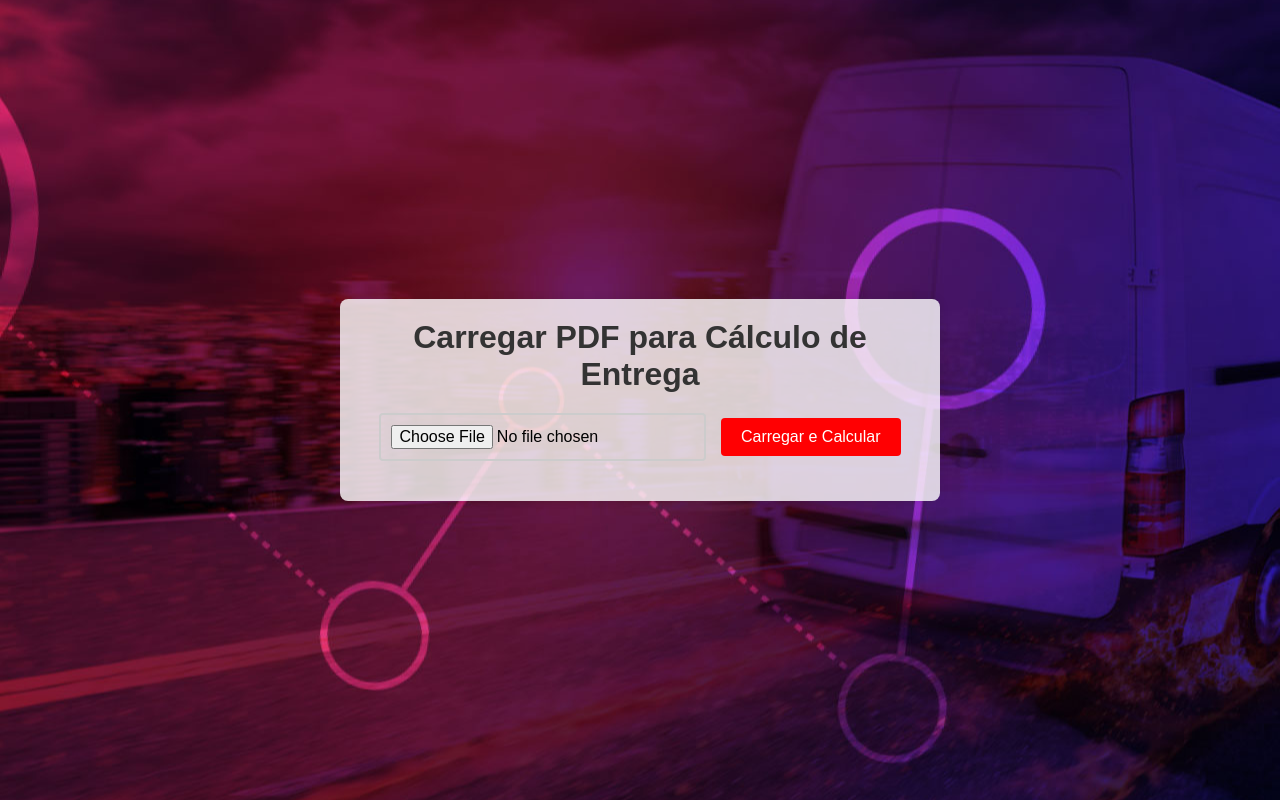
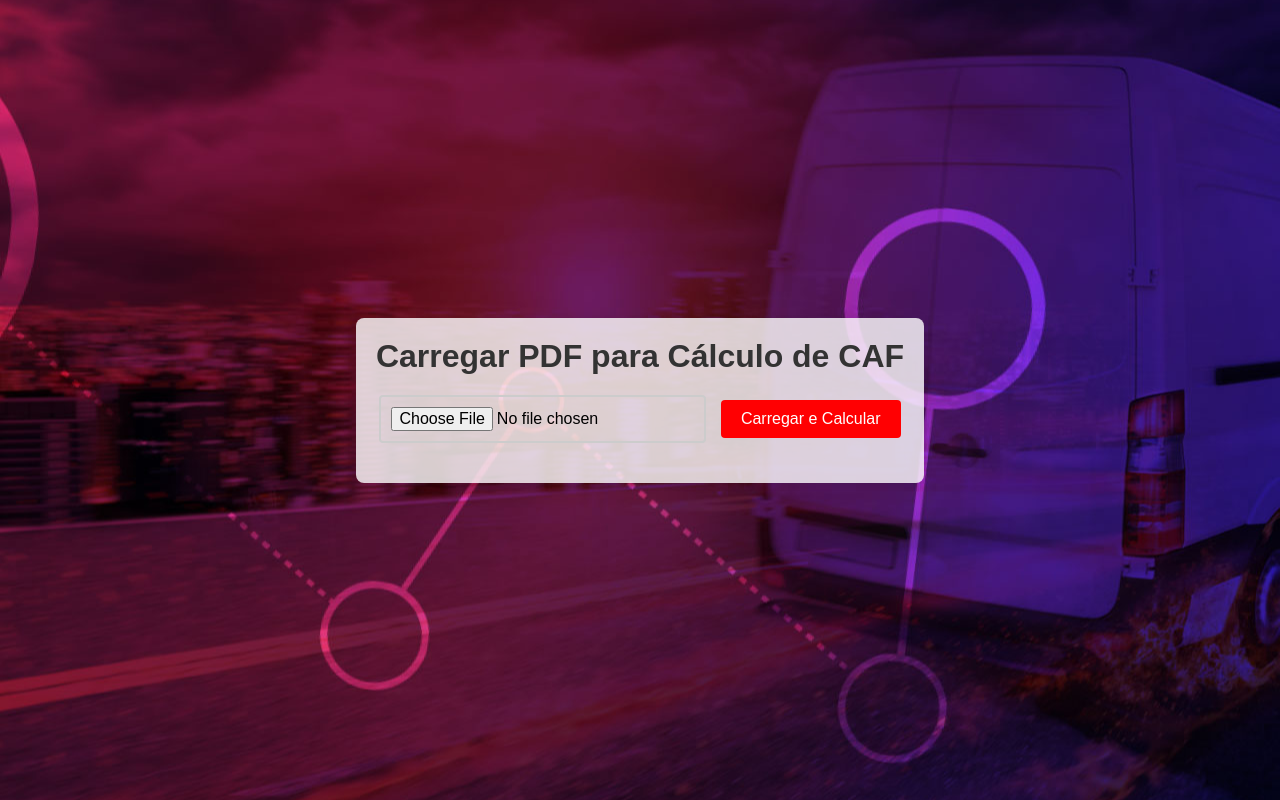
Before and after one commit to developedbyBob/caf-express-go, a website: page public/index.html in a window 1280 px wide. Drawn offline with Linux system fonts and the light colour scheme; no server answers.

Commit message:
NOME ERRADO

```diff
--- a/public/index.html
+++ b/public/index.html
@@ -9,7 +9,7 @@
 </head>
 <body>
     <div class="container">
-        <h1>Carregar PDF para Cálculo de Entrega</h1>
+        <h1>Carregar PDF para Cálculo de CAF</h1>
     <form id="uploadForm" enctype="multipart/form-data">
         <input type="file" id="pdfFile" name="pdfFile" accept=".pdf" required>
         <button type="submit">Carregar e Calcular</button>
```
